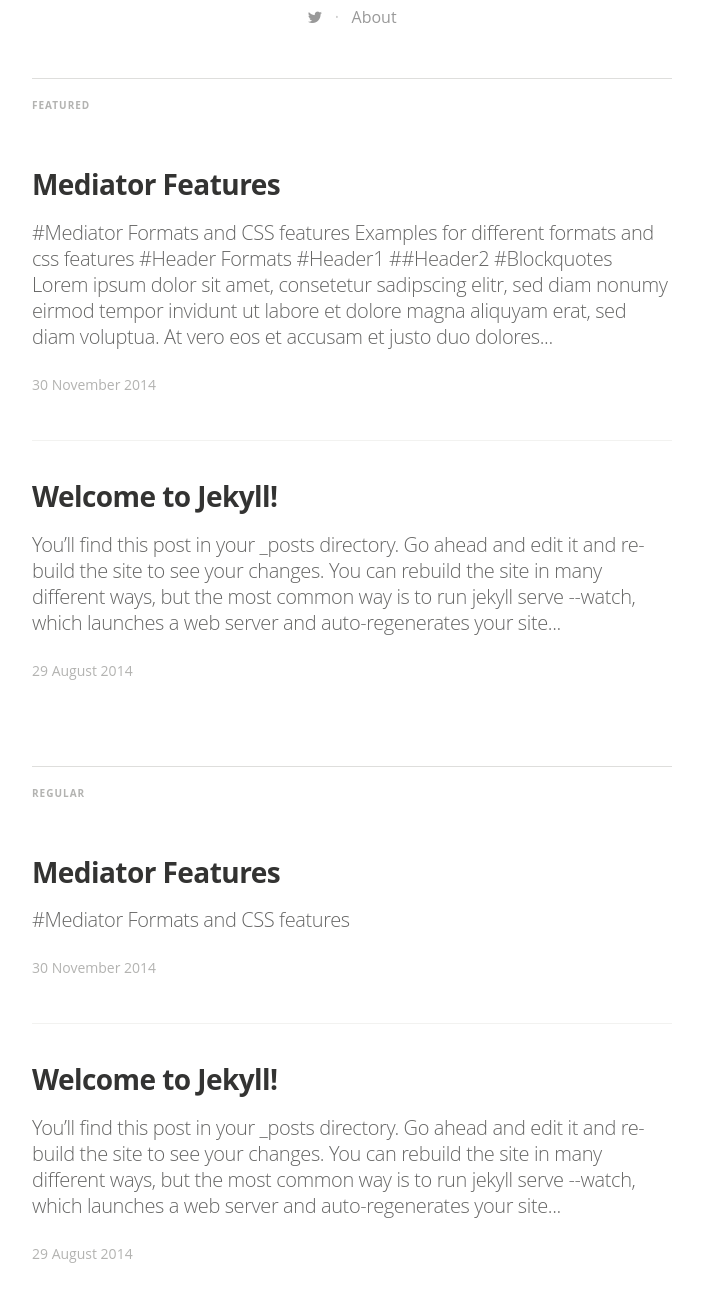
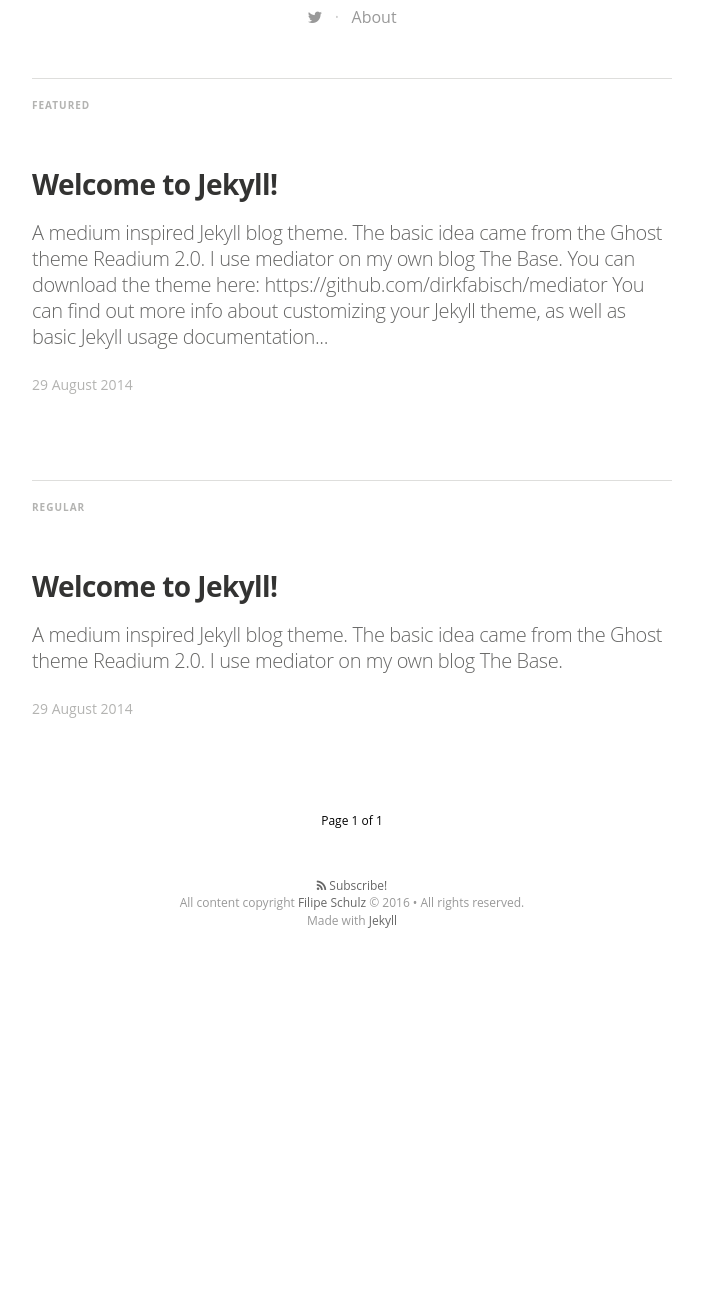
Before and after one commit to filipe-schulz/filipe-schulz.github.io, a Jekyll site: the page built from index.html, in a window 1280 px wide and 1400 px high, scrolled down 538 px, cut to the strip 95-1397 px from the top of the window. Shown: the whole strip, without its empty margins (288-991 px from the left). Built offline with Jekyll 4.4.1, drawn with Linux system fonts in a browser that asks for light colours; nearby versions of some CDN libraries; some web fonts are replaced; the list of posts is cut into pages by our own code; after the commit the page ends 1610 px from its top, so only the background shows below that.

```diff
--- a/_posts/2014-08-29-welcome-to-jekyll.md
+++ b/_posts/2014-08-29-welcome-to-jekyll.md
@@ -6,34 +6,14 @@ categories: jekyll update
 tags: featured
 image: /assets/article_images/2014-08-29-welcome-to-jekyll/desktop.jpg
 ---
-You’ll find this post in your `_posts` directory. Go ahead and edit it and re-build the site to see your changes. You can rebuild the site in many different ways, but the most common way is to run `jekyll serve --watch`, which launches a web server and auto-regenerates your site when a file is updated.
+A medium inspired Jekyll blog theme. The basic idea came from the Ghost theme
+[Readium 2.0](http://www.svenread.com/readium-ghost-theme/). I use mediator on my own blog [The Base](blog.base68.com).
 
-To add new posts, simply add a file in the `_posts` directory that follows the convention `YYYY-MM-DD-name-of-post.ext` and includes the necessary front matter. Take a look at the source for this post to get an idea about how it works.
+You can **download** the theme here:
+[https://github.com/dirkfabisch/mediator](https://github.com/dirkfabisch/mediator)
 
-Jekyll also offers powerful support for code snippets:
+You can find out more info about customizing your Jekyll theme, as well as basic Jekyll usage documentation at [jekyllrb.com](http://jekyllrb.com/)
 
-{% highlight ruby %}
-def print_hi(name)
-  puts "Hi, #{name}"
-end
-print_hi('Tom')
-#=> prints 'Hi, Tom' to STDOUT.
-{% endhighlight %}
+You can find the source code for the Jekyll new theme at: [github.com/jglovier/jekyll-new](https://github.com/jglovier/jekyll-new)
 
-Check out the [Jekyll docs][jekyll] for more info on how to get the most out of Jekyll. File all bugs/feature requests at [Jekyll’s GitHub repo][jekyll-gh]. If you have questions, you can ask them on [Jekyll’s dedicated Help repository][jekyll-help].
-
-{% highlight js %}
-
-<footer class="site-footer">
- <a class="subscribe" href="{{ "/feed.xml" | prepend: site.baseurl }}"> <span class="tooltip"> <i class="fa fa-rss"></i> Subscribe!</span></a>
-  <div class="inner">a
-   <section class="copyright">All content copyright <a href="mailto:{{ site.email}}">{{ site.name }}</a> &copy; {{ site.time | date: '%Y' }} &bull; All rights reserved.</section>
-   <section class="poweredby">Made with <a href="http://jekyllrb.com"> Jekyll</a></section>
-  </div>
-</footer>
-{% endhighlight %}
-
-
-[jekyll]:      http://jekyllrb.com
-[jekyll-gh]:   https://github.com/jekyll/jekyll
-[jekyll-help]: https://github.com/jekyll/jekyll-help
+You can find the source code for Jekyll at [github.com/jekyll/jekyll](https://github.com/jekyll/jekyll)
--- a/_posts/2014-11-30-mediator_features.md
+++ /dev/null
@@ -1,40 +0,0 @@
----
-layout: post
-title:  "Mediator Features"
-date:   2014-11-30 14:34:25
-categories: mediator feature
-tags: featured
-image: /assets/article_images/2014-11-30-mediator_features/night-track.JPG
-image2: /assets/article_images/2014-11-30-mediator_features/night-track-mobile.JPG
----
-#Mediator Formats and CSS features
-
-Examples for different formats and css features
-
-#Header Formats
-#Header1
-##Header2
-
-#Blockquotes
->Lorem ipsum dolor sit amet, consetetur sadipscing elitr, sed diam nonumy eirmod tempor invidunt ut labore et dolore magna aliquyam erat, sed diam voluptua. At vero eos et accusam et justo duo dolores et ea rebum. Stet clita kasd gubergren, no sea takimata sanctus
-
-#Lists
-##orderd lists
-1. one
-2. two
-3. three
-
-##unorderd lists
-- Apple
-- Banana
-- Plum
-
-#Links
-This is an [example link](http://example.com/ "With a Title").
-
-#Combinations
->Lorem ipsum dolor sit amet, consetetur sadipscing elitr, sed diam nonumy eirmod tempor invidunt ut labore et dolore magna aliquyam erat, sed diam voluptua. At vero eos et accusam et justo duo dolores et ea rebum. Stet clita kasd gubergren, no sea takimata sanctus
->
-> - Apple
-> - Banana
-> - Plum
```
